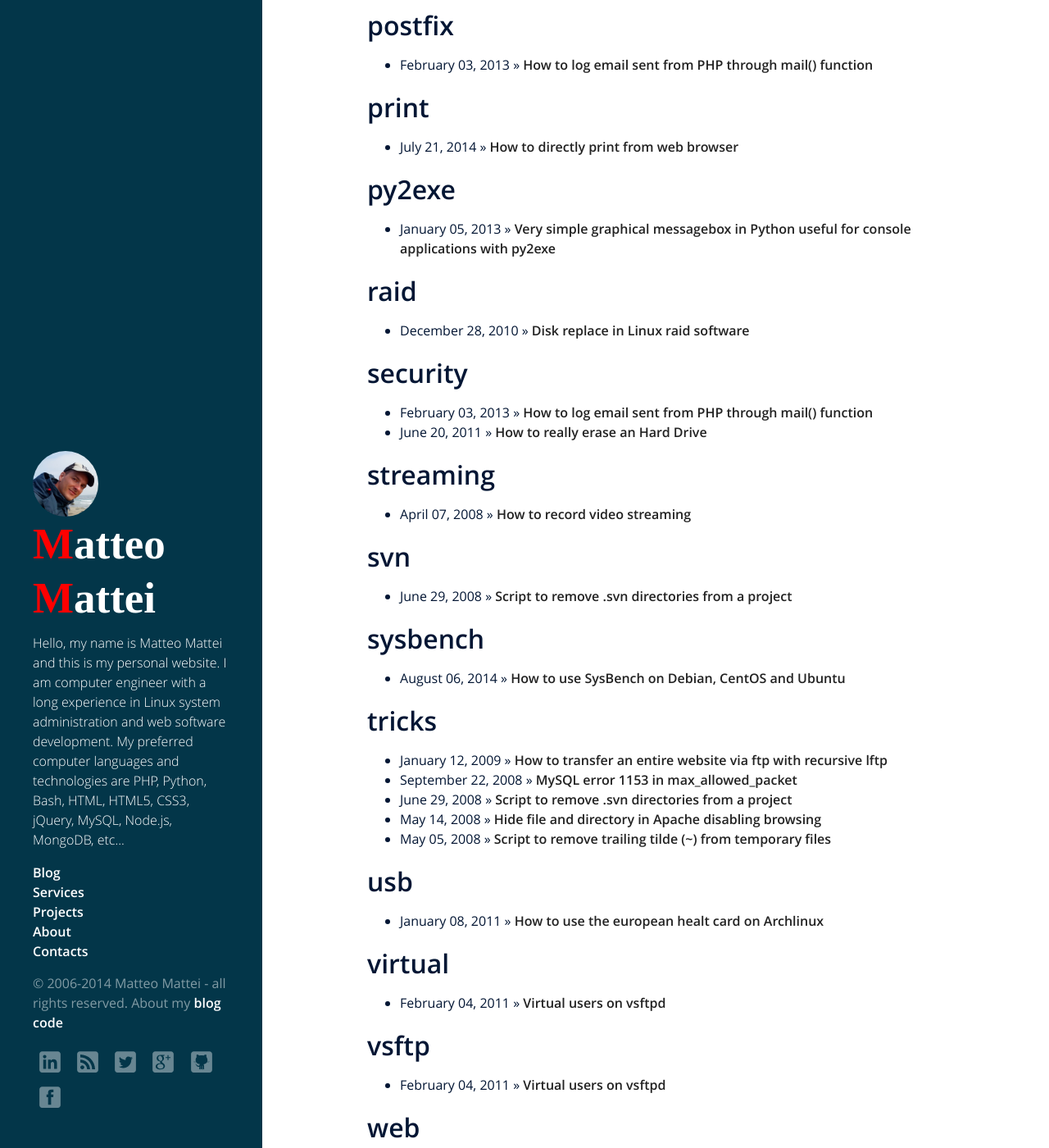
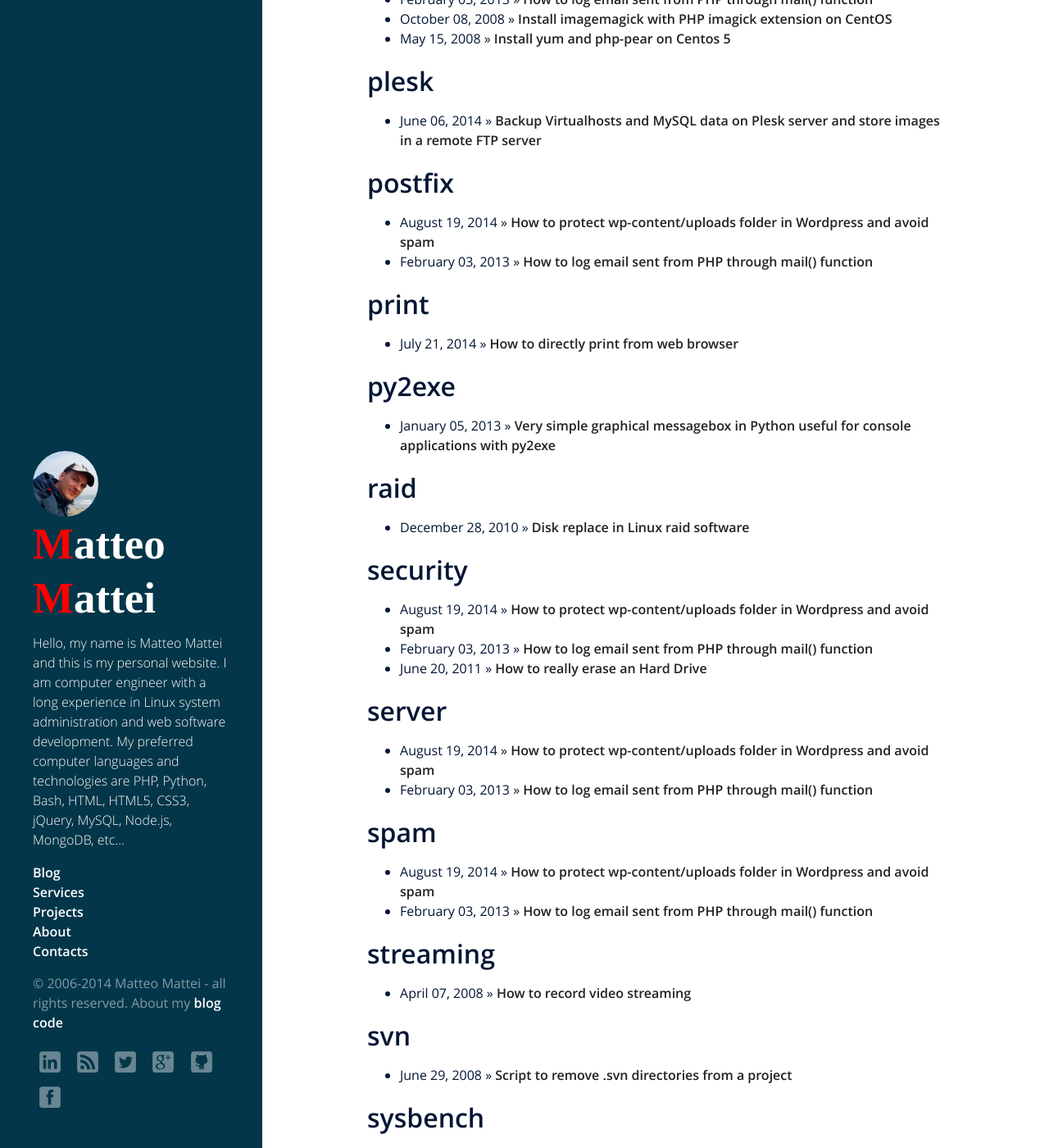
Before and after one commit to matteomattei/matteomattei.github.io, a Jekyll site: the page built from tags.html, in a window 1280 px wide and 1400 px high, scrolled down 8475 px. Shown: the whole window at 82% size. Built offline with Jekyll 4.4.1, drawn with Linux system fonts in a browser that asks for light colours; some web fonts are replaced; Markdown is read by kramdown in place of the engine named in the settings; some of the changed text lies outside the part shown.

Commit message:
add new post: protect-wp-content-uploads-folder-and-avoid-spam

````diff
--- a/_posts/2013-02-03-how-to-log-email-sent-from-php-through-mail-function.md
+++ b/_posts/2013-02-03-how-to-log-email-sent-from-php-through-mail-function.md
@@ -5,13 +5,14 @@
 layout: post
 permalink: /how-to-log-email-sent-from-php-through-mail-function/
 categories:
-  - Bash
-  - Linux
-  - PHP
+  - bash
+  - linux
+  - php
   - email
   - postfix
   - security
-  - Server
+  - server
+  - spam
 ---
 If you have a website in a virtualhost environment that is under attack and starts sending tons of emails, is sometimes difficult to understand from where the attack is started (especially if you have several virtual hosts). However with a little PHP script you can understand from which folder the attack is coming.
 
@@ -44,3 +45,31 @@
 2013-02-03 17:50:59  To: mail3@domain3.com From: mail4@domain4.com ==> /var/www/vhosts/domain2/httpdocs/libraries
 2013-02-03 17:51:02  To: mail5@domain5.com From: mail6@domain6.com ==> /var/www/vhosts/domain2/httpdocs/assets
 ```
+Update August 2014
+------------------
+I found a more convenient way to do it... and it saved my life with some servers that were affected by thousands of SPAM emails. You just need to create a couple of files:
+
+{% gist matteomattei/33f51bdcd68519414a60 %}
+
+Now, in the same way as above set the correct permissions and edit php.ini:
+
+```
+chmod +x /usr/local/bin/sendmail-wrapper
+chmod +x /usr/loca/bin/env.php
+```
+
+```
+[mail function]
+;SMTP = localhost
+;smtp_port = 25
+sendmail_path = /usr/local/bin/sendmail-wrapper
+auto_prepend_file = /usr/local/bin/env.php
+```
+
+Restart Apache and look at /var/log/mail.info. Now the content is similar to the following:
+
+```
+Aug 18 20:35:42 vps74403 logger: sendmail-wrapper.sh: site=www.example.com, client=77.221.130.44, script=/WP/wp-content/uploads/flags/plugin.php, pwd=/var/www/vhosts/example.com/WP/wp-content/uploads/flags, uid=, user=www-data
+Aug 18 20:35:42 vps74403 logger: sendmail-wrapper.sh: site=www.example.com, client=77.221.130.44, script=/WP/wp-content/uploads/flags/plugin.php, pwd=/var/www/vhosts/example.com/WP/wp-content/uploads/flags, uid=, user=www-data
+Aug 18 20:35:42 vps74403 logger: sendmail-wrapper.sh: site=www.example.com, client=77.221.130.44, script=/WP/wp-content/uploads/flags/plugin.php, pwd=/var/www/vhosts/example.com/WP/wp-content/uploads/flags, uid=, user=www-data
+```
--- /dev/null
+++ b/_posts/2014-08-19-protect-wp-content-uploads-folder-and-avoid-spam.md
@@ -0,0 +1,32 @@
+---
+title: How to protect wp-content/uploads folder in Wordpress and avoid spam
+description: When we use Wordpress in a production LAMP environment is very important to protect the uploads folder because it can be used by attackers to inject scripts that can send thousands of SPAM emails
+author: Matteo Mattei
+layout: post
+permalink: /protect-wp-content-uploads-folder-and-avoid-spam/
+categories:
+  - linux
+  - wordpress
+  - email
+  - postfix
+  - security
+  - server
+  - spam
+  - apache
+---
+
+Usually it is not a problem with Wordpress itself but sometimes we install lot of plugins that comes from a not well known origins or that are buggy and they can compromise the entire server. So, after dozens of server sanitizations I am going to summarize all the best practice I found.
+
+ - If you have direct control of the admin area of WP you can restrict the filesystem permissions of *uploads* folder:
+
+```
+chmod o-w wp-content/uploads
+```
+
+ Remember that in this way you are not able to upload files from the admin area.
+
+ - Check the origin of all plugins and make sure to keep your WP installation up to date. In fact attackers often use the last vulnerabilities to attack your server!
+ - Use a different user for each domain. This is a general best practice because if an attacker haks your website, he will not be able to access to all other websites in the same server with the same credentials.
+ - Deny the usage of scripts in *uploads* folder using a special .htaccess file placed in *wp-content/uploads/*
+
+{% gist matteomattei/3c31ad6f07c821e0b230 %}
````
